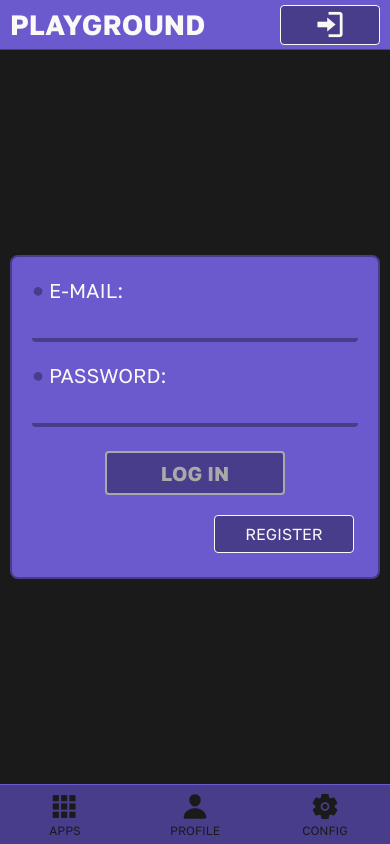
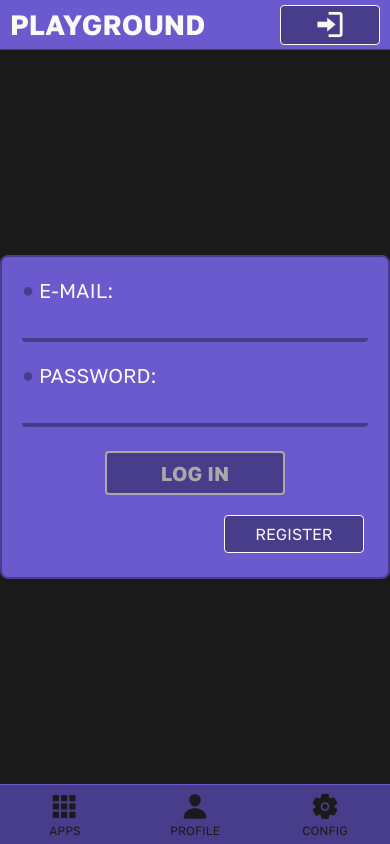
Before and after one commit to santio89/playground-react-native, a React Native app: screen /Auth in a window 390 px wide. Built offline with nearby package versions, Linux system fonts and the light colour scheme.

Commit message:
small fix

```diff
--- a/screens/LogIn.jsx
+++ b/screens/LogIn.jsx
@@ -130,7 +130,7 @@ const styles = StyleSheet.create({
         alignItems: 'center',
         color: Constants.colorWhite,
         width: '100%',
-        padding: 10,
+        /* padding: 10, */
         minHeight: 'auto'
     },
     itemsContainer: {
--- a/screens/MemoGame.jsx
+++ b/screens/MemoGame.jsx
@@ -223,7 +223,7 @@ const styles = StyleSheet.create({
         alignItems: 'center',
         color: Constants.colorWhite,
         width: '100%',
-        padding: 10,
+        /* padding: 10, */
     },
     gameContainer: {
         width: '100%',
--- a/screens/Profile.jsx
+++ b/screens/Profile.jsx
@@ -193,7 +193,7 @@ const styles = StyleSheet.create({
         alignItems: 'center',
         color: Constants.colorWhite,
         width: '100%',
-        padding: 10
+        /* padding: 10 */
     },
     itemsContainer: {
         width: '100%',
--- a/screens/Settings.jsx
+++ b/screens/Settings.jsx
@@ -97,7 +97,7 @@ const styles = StyleSheet.create({
         alignItems: 'center',
         color: Constants.colorWhite,
         width: '100%',
-        padding: 10
+        /* padding: 10 */
     },
     itemsContainer: {
         width: '100%',
--- a/screens/SignUp.jsx
+++ b/screens/SignUp.jsx
@@ -173,7 +173,7 @@ const styles = StyleSheet.create({
         alignItems: 'center',
         color: Constants.colorWhite,
         width: '100%',
-        padding: 10,
+        /* padding: 10, */
         minHeight: 'auto'
     },
     itemsContainer: {
--- a/screens/ToDoList.jsx
+++ b/screens/ToDoList.jsx
@@ -118,7 +118,7 @@ const styles = StyleSheet.create({
         justifyContent: 'center',
         alignItems: 'center',
         width: '100%',
-        padding: 10
+        /* padding: 10 */
     },
     listContainer: {
         flex: 1,
--- a/screens/Weather.jsx
+++ b/screens/Weather.jsx
@@ -308,7 +308,7 @@ const styles = StyleSheet.create({
     backgroundColor: Constants.colorDark,
     justifyContent: 'flex-start',
     alignItems: 'center',
-    padding: 10,
+    /* padding: 10, */
     width: '100%'
   },
   weatherAppWrapper: {
```
